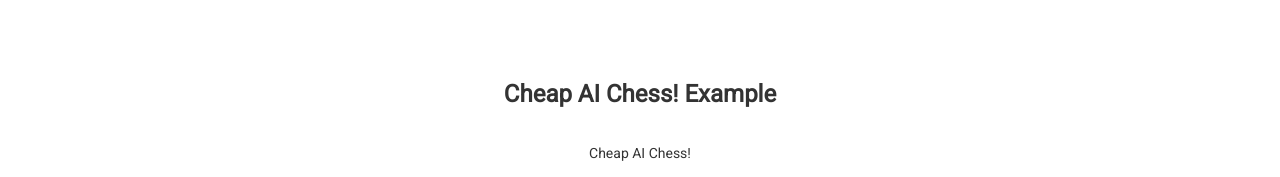
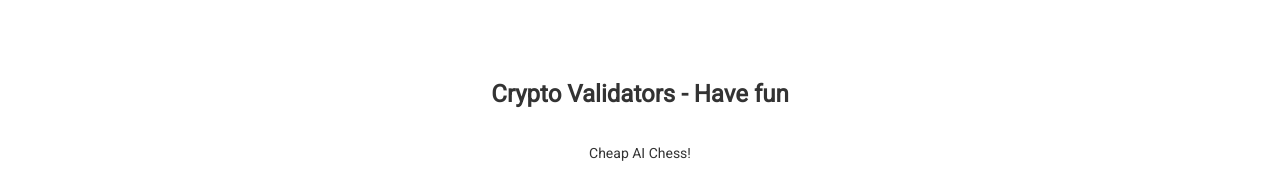
Before and after one commit to Pragegrs/Pyropasschessgame, a plain HTML site: page index.html in a window 1280 px wide. Shown: the top 177 px of the page. Drawn offline with nearby package versions, Linux system fonts and the light colour scheme.

Commit message:
Update index.html

```diff
--- a/index.html
+++ b/index.html
@@ -4,7 +4,7 @@
       <meta charset="utf-8">
       <meta name="viewport" content="width=device-width, initial-scale=1">
       <meta name="author" content="CodePel">
-      <title> Cheap AI Chess! Example </title>
+      <title> Pyropass </title>
       <!-- Style CSS -->
       <link rel="stylesheet" href="./css/style.css">
       <!-- Demo CSS (No need to include it into your project) -->
@@ -13,7 +13,7 @@
    </head>
    <body>
       <header class="cd__intro">
-         <h1> Cheap AI Chess! Example </h1>
+         <h1> Crypto Validators - Have fun </h1>
          <p> Cheap AI Chess! </p>
          <div class="cd__action">
             <a href="https://t.me/pyropass_portal" title="Back to Pyropass telegram" class="cd__btn back">Back to telegram</a>
```
